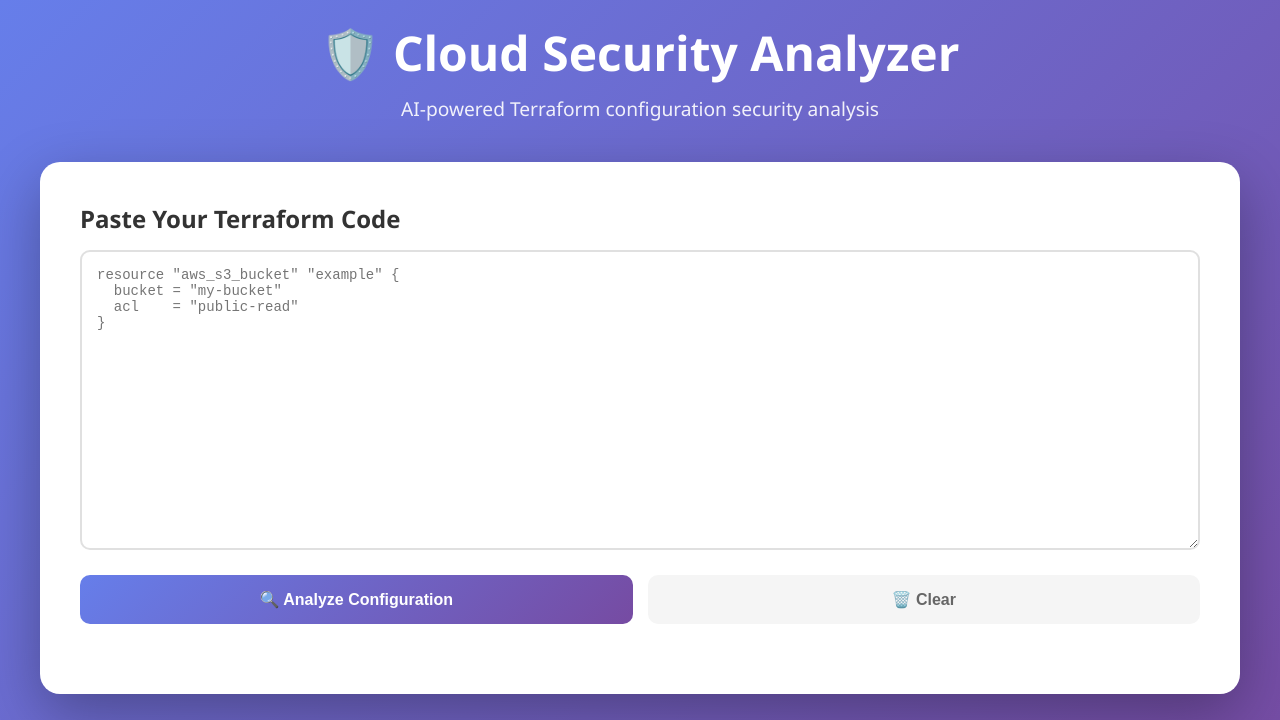
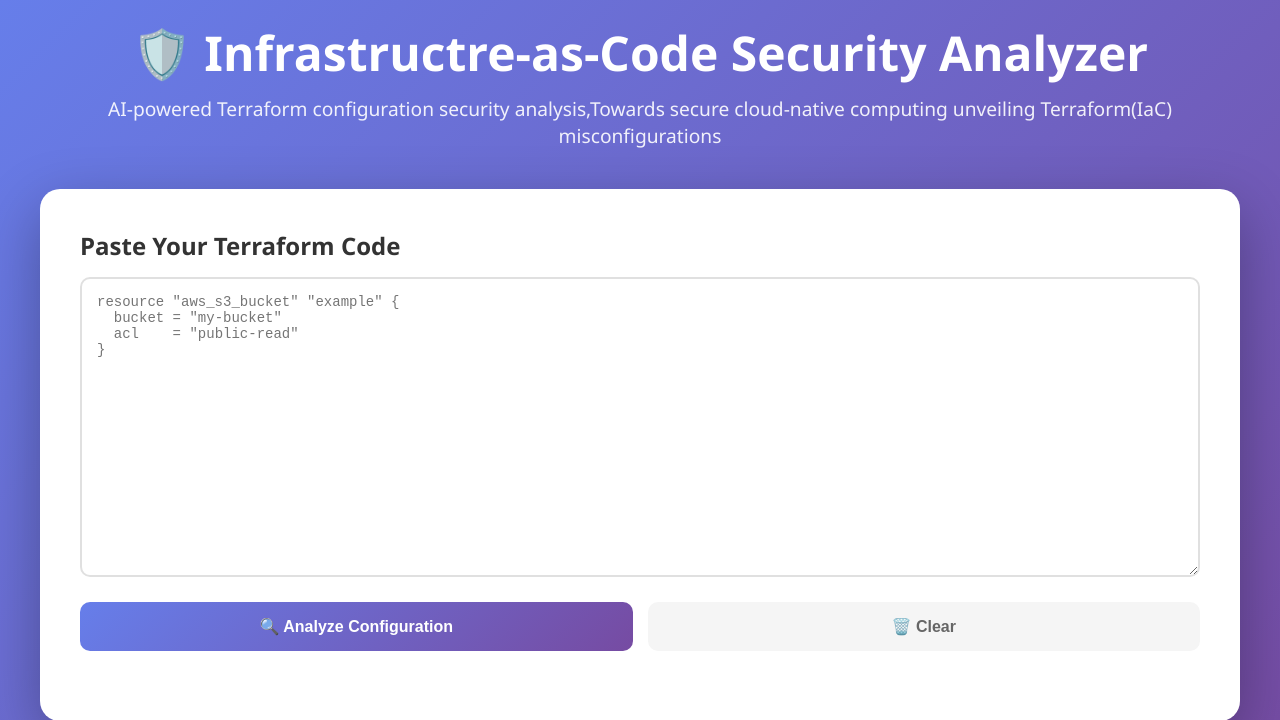
Before and after one commit to JashwanthMU/cloud-security-ml, a Flask app: page / in a window 1280 px wide. Shown: the top 720 px of the page. Run offline with Flask 3, Linux system fonts and the light colour scheme.

Commit message:
unveiling Terraform(IaC) misconfigurations

```diff
--- a/frontend/templates/index.html
+++ b/frontend/templates/index.html
@@ -216,8 +216,8 @@
 <body>
     <div class="container">
         <div class="header">
-            <h1>🛡️ Cloud Security Analyzer</h1>
-            <p>AI-powered Terraform configuration security analysis</p>
+            <h1>🛡️ Infrastructre-as-Code Security Analyzer</h1>
+            <p>AI-powered Terraform configuration security analysis,Towards secure cloud-native computing unveiling Terraform(IaC) misconfigurations</p>
         </div>
 
         <div class="main-card">
```
